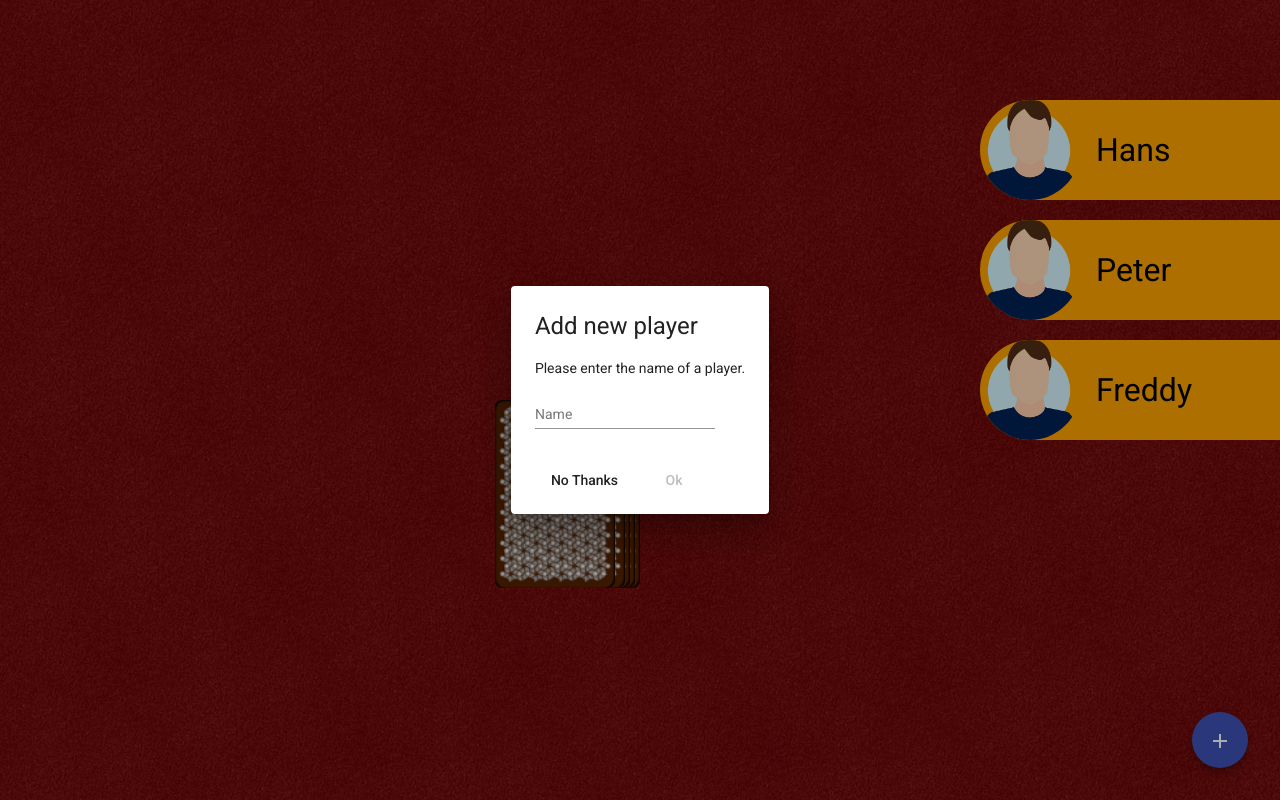
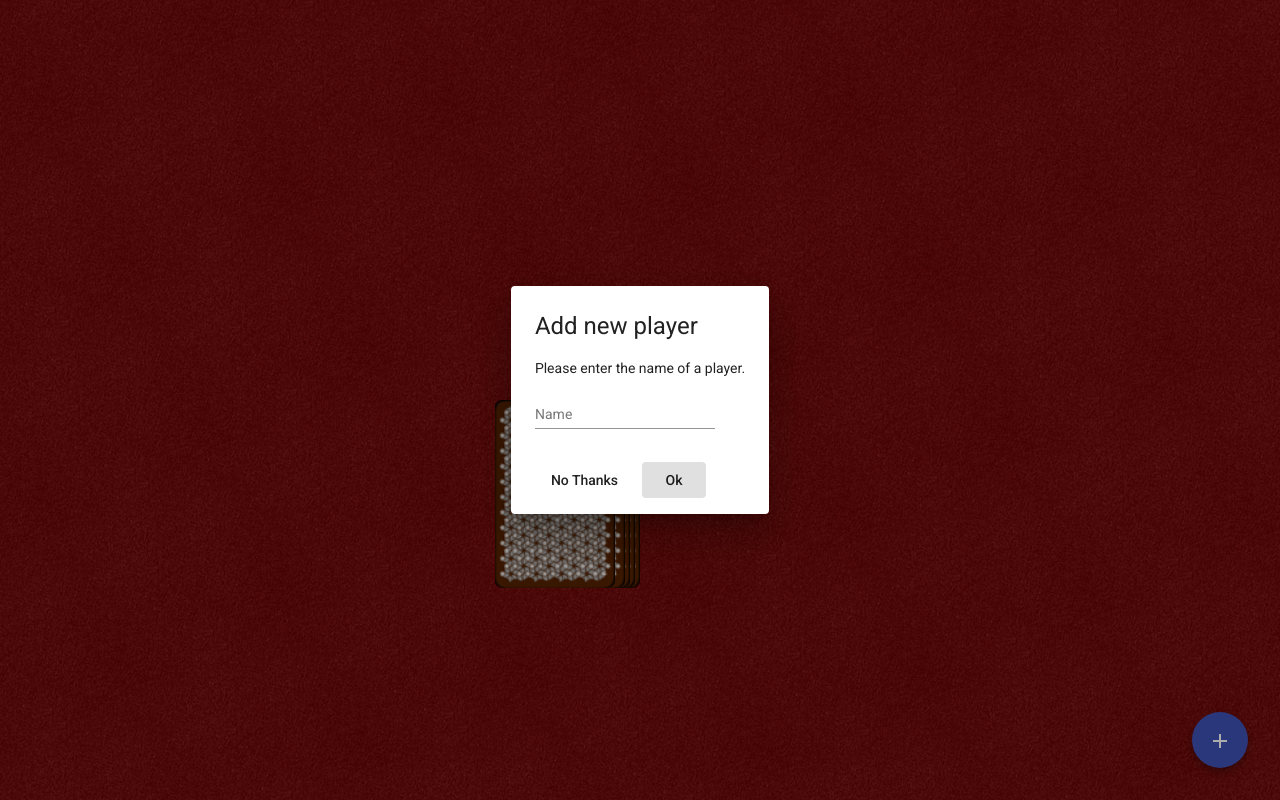
Before and after one commit to PaterAnderson/ringoffire, an Angular app: page /game in a window 1280 px wide. Both pictures are taken after a click on the button "add". Built offline with nearby package versions, Linux system fonts and the light colour scheme.

Commit message:
added player "add" functionality

```diff
--- a/src/app/dialog-add-player/dialog-add-player.component.html
+++ b/src/app/dialog-add-player/dialog-add-player.component.html
@@ -11,5 +11,5 @@
 </div>
 <div mat-dialog-actions>
   <button mat-button (click)="onNoClick()">No Thanks</button>
-  <button mat-button [disabled]="name.length == 0" [mat-dialog-close]="name" cdkFocusInitial>Ok</button>
+  <button mat-button [mat-dialog-close]="name" cdkFocusInitial>Ok</button>
 </div>
--- a/src/app/game/game.component.ts
+++ b/src/app/game/game.component.ts
@@ -39,8 +39,8 @@ export class GameComponent implements OnInit {
   openDialog(): void {
     const dialogRef = this.dialog.open(DialogAddPlayerComponent);
 
-    dialogRef.afterClosed().subscribe(result => {
-      console.log('the dialog was closed');
+    dialogRef.afterClosed().subscribe(name => {
+      this.game.players.push(name);
     })
   }
 }
--- a/src/models/game.ts
+++ b/src/models/game.ts
@@ -1,5 +1,5 @@
 export class Game {
-    public players: string[] = ['Hans', 'Peter', "Freddy"];
+    public players: string[] = [];
     public stack: string[] = [];
     public playedCards: string[] = [];
     public currentPlayer: number = 0;
```
